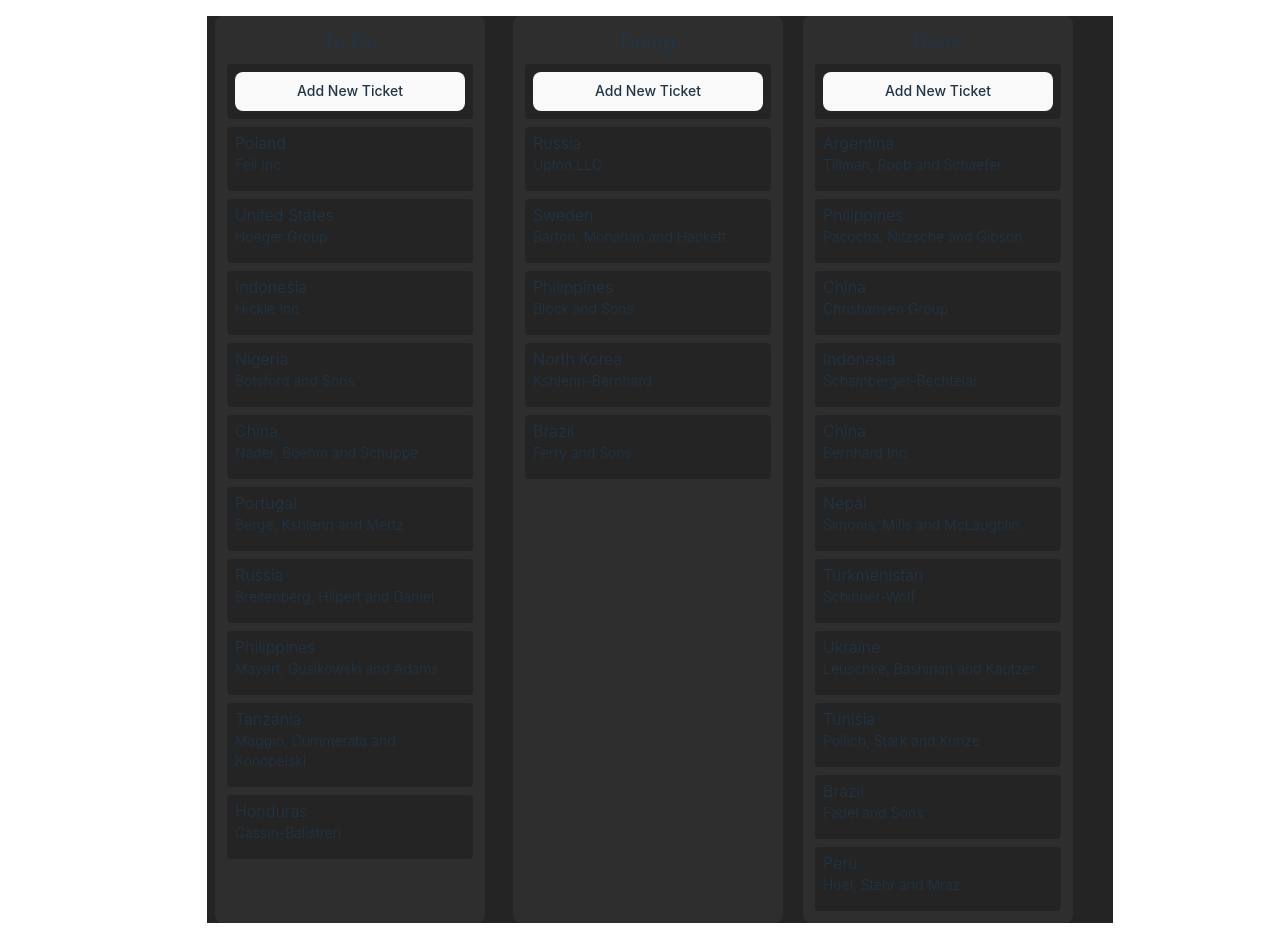
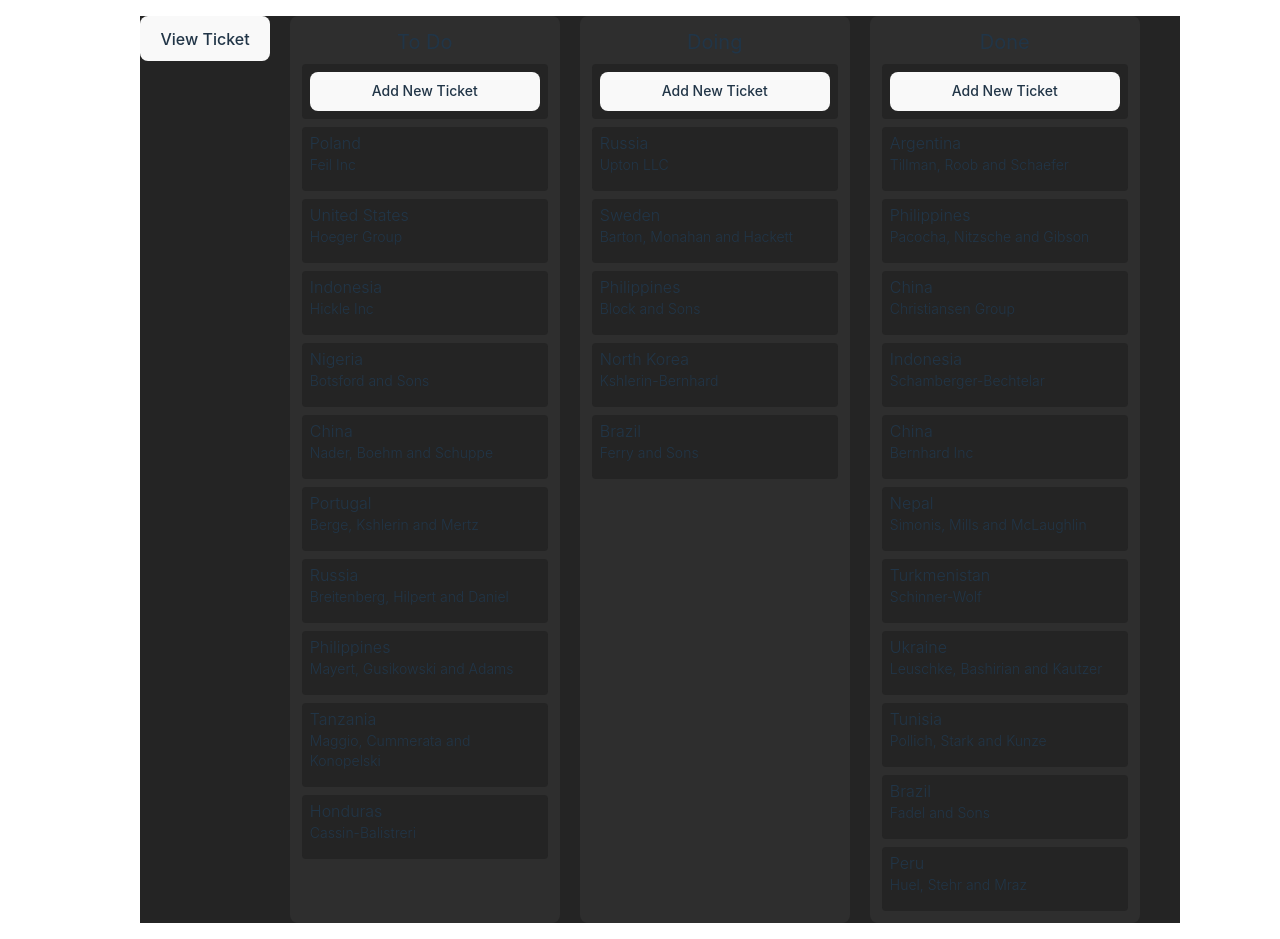
Before and after one commit to TheoKondak/kanban-board, a React (Vite) app: page /ticket/1 in a window 1280 px wide. Built offline with nearby package versions, Linux system fonts and the light colour scheme; data requests are answered from the project's data file.

Commit message:
feat: created a modal - opens from a button - closes when click on backdrop - closes when click on close button - has a wrapper modal to be able to facilitate other modals - WIP: Ticket modal for editing tickets

```diff
--- a/index.html
+++ b/index.html
@@ -4,10 +4,11 @@
     <meta charset="UTF-8" />
     <link rel="icon" type="image/svg+xml" href="/vite.svg" />
     <meta name="viewport" content="width=device-width, initial-scale=1.0" />
-    <title>Vite + React + TS</title>
+    <title>Tickets Kanban</title>
   </head>
   <body>
     <div id="root"></div>
+    <div id="ticket-modal"></div>
     <script type="module" src="/src/main.tsx"></script>
   </body>
 </html>
--- a/src/App.tsx
+++ b/src/App.tsx
@@ -6,6 +6,7 @@ import kanbanService from './services/kanbanService';
 // Components
 import Loading from './components/Loading';
 import Column from './components/Column';
+import BaseModalWrapper from './components/modal/BaseModalWrapper';
 
 // DND
 import { DndProvider } from 'react-dnd';
@@ -17,6 +18,7 @@ import './App.css';
 const App = () => {
   const [kanbanColumns, setKanbanColumns] = useState<Kanban[] | null>(null);
   const [tickets, setTickets] = useState<Tickets | null>(null);
+  const [isTicketModalVisible, setIsTicketModalVisible] = useState(false);
 
   useEffect(() => {
     kanbanService.get('/tickets').then((tickets) => {
@@ -27,9 +29,19 @@ const App = () => {
       setKanbanColumns(columns);
     });
   }, []);
+
+  const triggerTicketModal = () => {
+    setIsTicketModalVisible((wasTicketModalVisible) => !wasTicketModalVisible);
+  };
+
   return (
     <div className="App bg-[rgb(36,36,36)]  text-left mx-4 md:mx-10 md:my-4 p-y-10 w-full flex space-x-5 overflow-x-scroll overflow-y-hidden ">
       <DndProvider backend={HTML5Backend}>
+        <div>
+          <button onClick={triggerTicketModal}>View Ticket</button>
+          <BaseModalWrapper onBackdropClick={triggerTicketModal} isTicketModalVisible={isTicketModalVisible} />
+        </div>
+
         {kanbanColumns ? (
           kanbanColumns.map((kanbanColumn: KanbanColumn) => {
             // console.log(kanbanColumn);
--- /dev/null
+++ b/src/components/modal/BaseModalWrapper.tsx
@@ -0,0 +1,18 @@
+import React from 'react';
+
+import TicketModal from './TicketModal';
+
+interface BaseModalWrapper {
+  onBackdropClick: Function;
+  isTicketModalVisible: boolean;
+}
+
+const BaseModalWrapper: React.FC<BaseModalWrapper> = ({ onBackdropClick, isTicketModalVisible }) => {
+  return (
+    <div className={`fixed inset-0 ${isTicketModalVisible ? '' : 'pointer-events-none'}`}>
+      <TicketModal onBackdropClick={onBackdropClick} isTicketModalVisible={isTicketModalVisible} />
+    </div>
+  );
+};
+
+export default BaseModalWrapper;
--- /dev/null
+++ b/src/components/modal/TicketModal.tsx
@@ -0,0 +1,32 @@
+import React from 'react';
+import ReactDom from 'react-dom';
+
+interface TicketModal {
+  onBackdropClick: Function;
+}
+
+const TicketModal: React.FC<TicketModal> = ({ onBackdropClick, isTicketModalVisible, children }: Props) => {
+  // console.log(onBackdropClick);
+  return ReactDom.createPortal(
+    <div>
+      <div className={`fixed inset-0 bg-black ${isTicketModalVisible ? 'opacity-50 z-0' : 'pointer-events-none opacity-0'}`} onClick={onBackdropClick}></div>
+      <div className={`fixed inset-1/4 h-2/3 bg-white text-black shadow-lg w-full max-w-screen-sm p-4 ${isTicketModalVisible ? 'opacity-100' : 'pointer-events-none opacity-0'}`}>
+        <div className="modalHeader relative h-5">
+          <button className="text-white absolute right-0 top:0" onClick={onBackdropClick}>
+            Close
+          </button>
+        </div>
+
+        <div className="">
+          <h4>Some Title</h4>
+
+          <p>Lorem ipsum dolor sit amet consectetur adipisicing elit. Expedita ab blanditiis corporis accusamus asperiores odit voluptatibus illum assumenda atque sit? Qui fuga obcaecati officia, officiis hic magnam sequi fugiat ex quaerat id atque recusandae eaque voluptas quia dignissimos, nihil labore iusto reprehenderit? Fugiat praesentium vero dolores, ipsam ullam odit molestias quibusdam doloremque voluptas commodi ex. Similique deserunt distinctio nobis, sed neque consectetur repellendus vero aliquid fugit.</p>
+        </div>
+      </div>
+    </div>,
+
+    document.getElementById('ticket-modal')
+  );
+};
+
+export default TicketModal;
```
